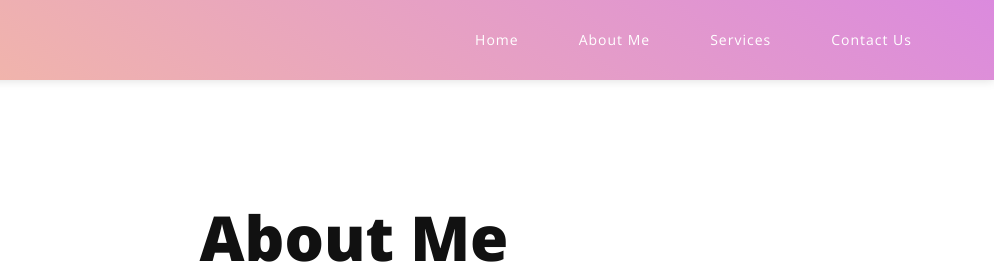
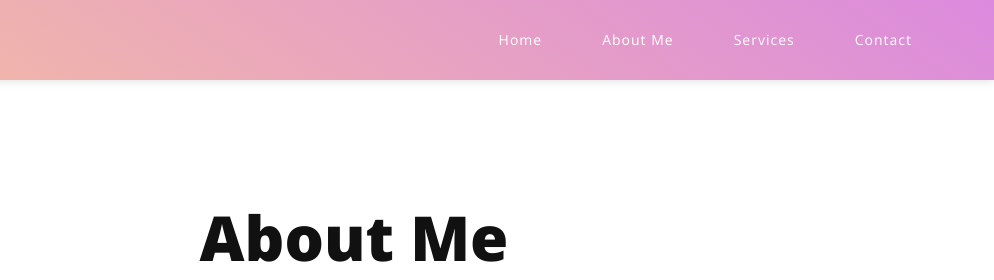
Before and after one commit to Imwene/Espoir-wellness, a plain HTML site: page about.html in a window 1280 px wide. Shown: the top 280 px of the page, 286-1280 px from the left. Drawn offline with nearby package versions, Linux system fonts and the light colour scheme.

Commit message:
Edited contact on menu

```diff
--- a/about.html
+++ b/about.html
@@ -46,7 +46,7 @@ End of head section
                     <li><a href="index.html">Home</a></li>
                     <li><a href="about.html" class="active">About Me</a></li>
                     <li><a href="services.html">Services</a></li>
-                    <li><a href="contact.html">Contact Us</a></li>
+                    <li><a href="contact.html">Contact</a></li>
                 </ul>
                 <a class='menu-trigger'>
                     <span>Menu</span>
```
Also changed, not shown: index.html (+1 -1 lines).
